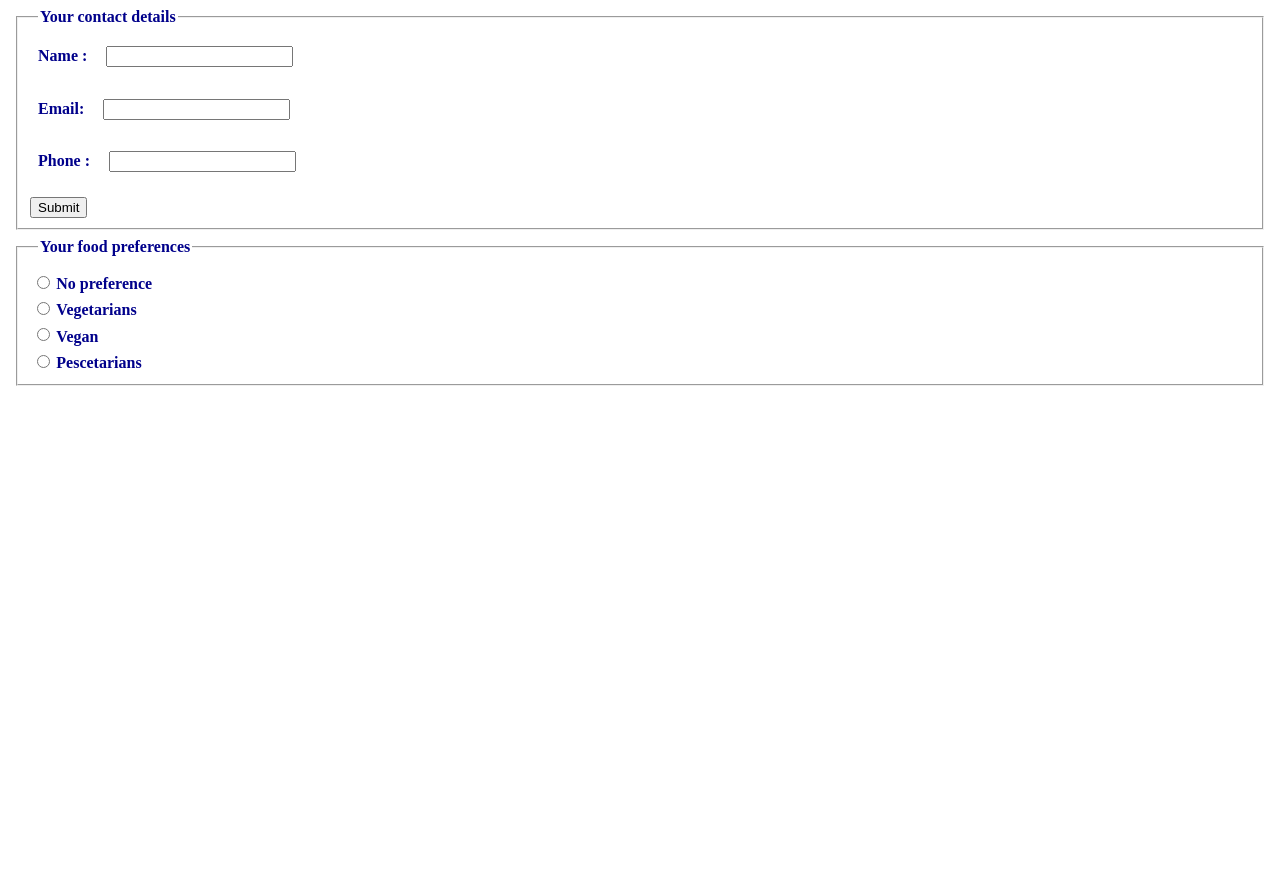
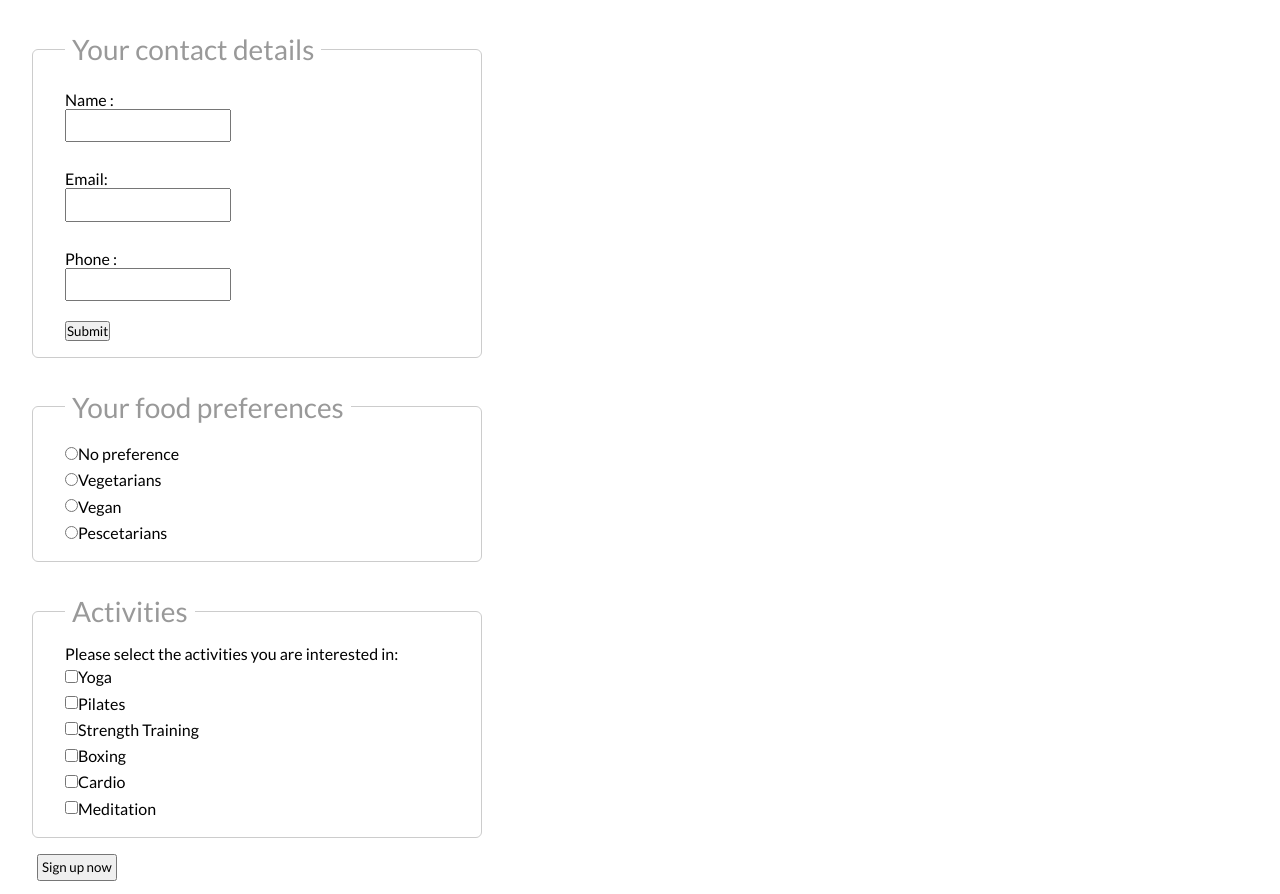
Before and after one commit to faridamuss/Advancing-HTML-skills, a plain HTML site: page Forms/index.html in a window 1280 px wide. Before the commit the page ends 800 px from the top, so only its background shows below. Drawn offline with Linux system fonts and the light colour scheme.

Commit message:
Add another fieldsetand change styling

```diff
--- a/Forms/index.html
+++ b/Forms/index.html
@@ -27,5 +27,18 @@
     <input type="radio" name="food" id="noPref" value="Pescetarians">Pescetarians<br>
   </fieldset>
 
+  <fieldset>
+    <legend>Activities</legend>
+    <p>Please select the activities you are interested in: </p>
+    <input type="checkbox" name="activity" value="yoga">Yoga<br>
+    <input type="checkbox" name="activity" value="pilates">Pilates<br>
+    <input type="checkbox" name="activity" value="strength">Strength Training<br>
+    <input type="checkbox" name="activity" value="boxing">Boxing<br>
+    <input type="checkbox" name="activity" value="cardio">Cardio<br>
+    <input type="checkbox" name="activity" value="meditation">Meditation<br>
+  </fieldset>
+
+  <input type="submit" id="submit" value="Sign up now">
+
 </body>
 </html>
--- a/Forms/styles.css
+++ b/Forms/styles.css
@@ -1,14 +1,55 @@
-fieldset, legend, label, input {
-  color: darkblue;
-  font-weight: bold;
-  margin: .5em .5em;
+@import url('https://fonts.googleapis.com/css?family=Lato:300,400,400i,700,900&display=swap');
+
+* {
+    margin:0;
+    padding: 0;
+    font-family: 'Lato', sans-serif;
 }
-input[type="text"] {
-  color: black;
+
+fieldset {
+    margin: 2em;
+    padding: 1em 2em;
+    border: solid 1px #ccc;
+    border-radius: 6px;
+    width: 30%;
+    min-width: 200px;
 }
-input[type="email"] {
-  color: black;
+
+fieldset:last-of-type {
+    margin-bottom: 1em;
 }
-input[type="tel"] {
-  color: black;
+
+legend {
+    font-size: 1.75em;
+    padding: 0 .25em;
+    color: #999;
 }
+
+label {
+    display: block;
+    padding-top: .5em;
+}
+
+label:first-of-type {
+    margin-top: 0;
+}
+
+input {
+    padding: .5em;
+}
+
+textarea {
+    min-height: 8em;
+    min-width: 16em;
+    padding: .5em;
+}
+
+input[type="checkbox"], input[type="radio"] {
+    margin: .5em 0;
+}
+
+input[type="submit"] {
+    margin: 0 2.75em 1em;
+    padding: .25em;
+    display: block;
+}
```
